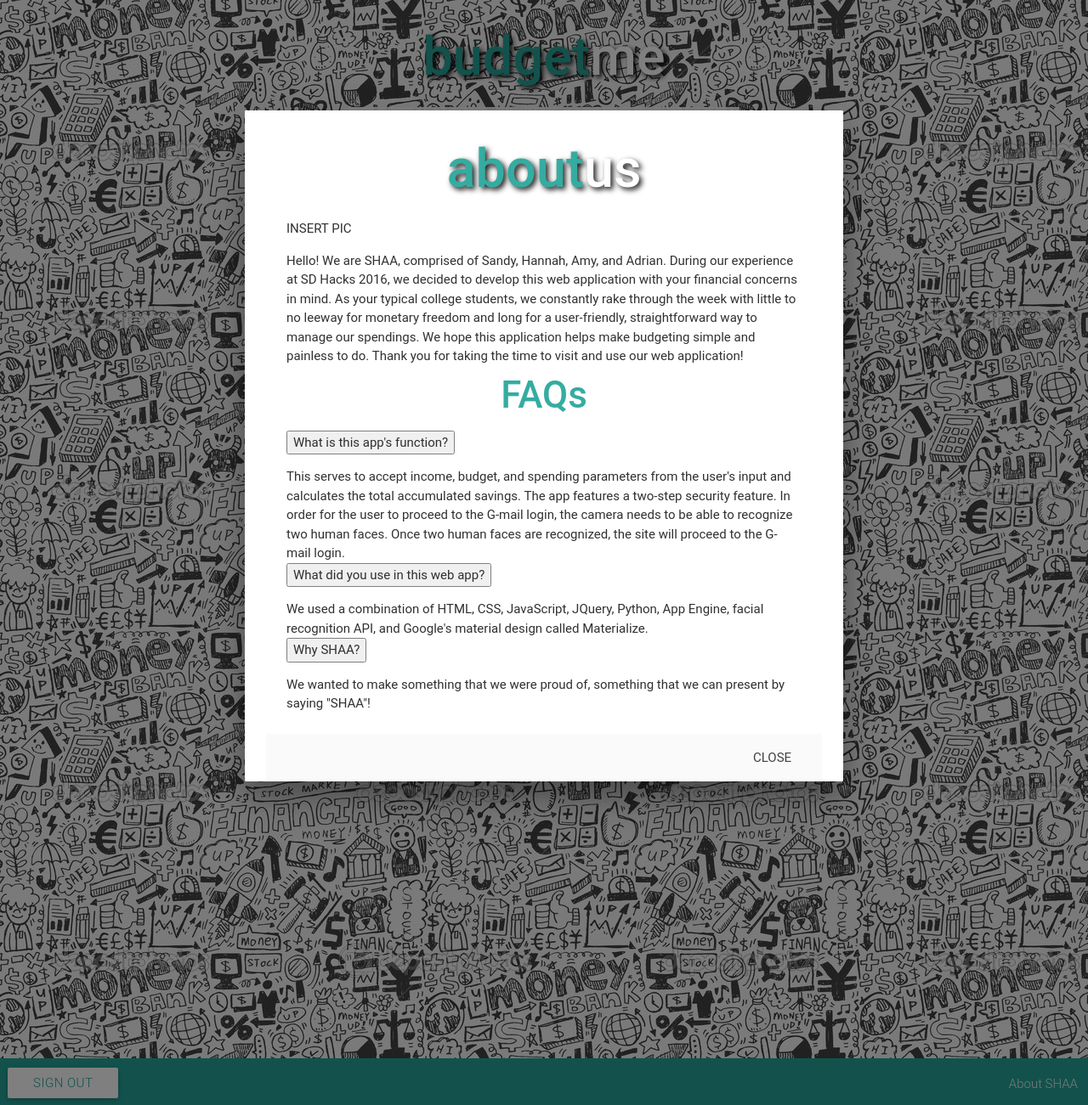
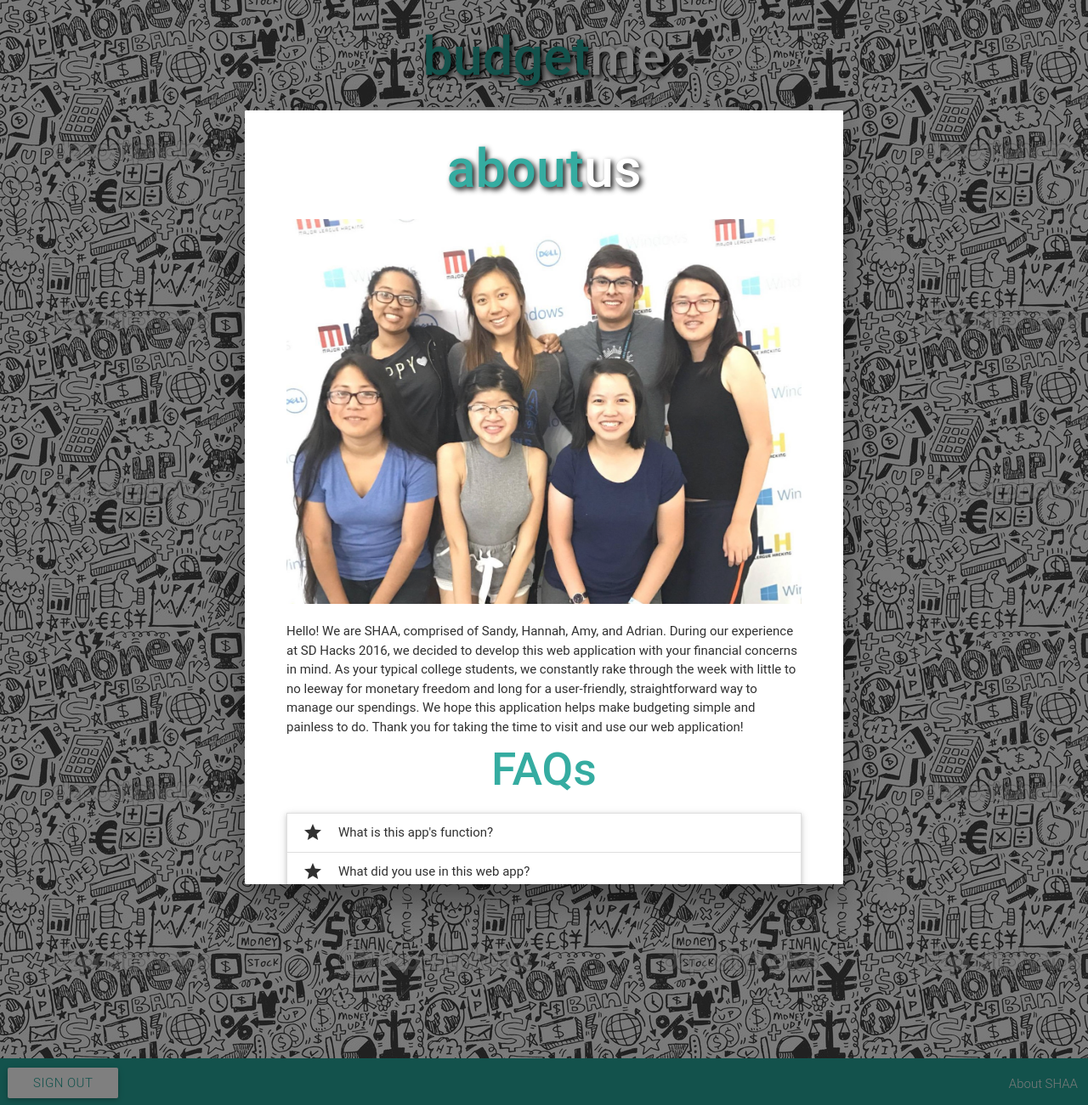
Before and after one commit to hsykwon/budgetme, a Python web app: template templates/mainPage.html in a window 1280 px wide, after a click on "About SHAA". Shown: the whole page at 85% size. Run offline with Jinja, Linux system fonts and the light colour scheme; the template is opened without the code that fills it, so the values that code supplies are empty; some libraries are stand-ins or nearby versions; some web fonts are replaced.

Commit message:
modified the about section!

```diff
--- a/templates/mainPage.html
+++ b/templates/mainPage.html
@@ -63,28 +63,41 @@
        <form method="render" action="">
          <div class="modal-content">
            <h1 style="text-align:center;color:#26a69a;text-shadow:3px 3px 6px #000;"><strong>about<bold style="color:#fff">us</bold></strong><br></h1>
-           <!-- <img src="pic_mountain.jpg" alt="Mountain View" style="width:304px;height:228px;"> --> INSERT PIC
+           <img src="../static/grouppic.jpg" style="width:100%;height:100%;alignment:center-align;">
            <p>Hello! We are SHAA, comprised of Sandy, Hannah, Amy, and Adrian. During our experience at SD Hacks 2016, we decided to develop this web application with your financial concerns in mind. As your typical college students, we constantly rake through the week with little to no leeway for monetary freedom and long for a user-friendly, straightforward way to manage our spendings. We hope this application helps make budgeting simple and painless to do. Thank you for taking the time to visit and use our web application!</p>
-           <h3 style="text-align:center;color:#26a69a;"><strong>FAQs</strong><br></h3>
+           <h2 style="text-align:center;color:#26a69a;"><strong>FAQs</strong><br></h2>
+
+           <ul class="collapsible" data-collapsible="expandable">
+             <li>
+               <div class="collapsible-header"><i class="material-icons">grade</i>What is this app's function?</div>
+               <div class="collapsible-body"><p>This serves to accept income, budget, and spending parameters from the user's input and calculates the total accumulated savings. The app also features a two-step security feature. In order for the user to proceed to the G-mail login, the camera needs to be able to
+               recognize two human faces. Once two human faces are recognized, the site will proceed to the G-mail login.</p></div>
+             </li>
+             <li>
+               <div class="collapsible-header"><i class="material-icons">grade</i>What did you use in this web app?</div>
+               <div class="collapsible-body"><p>We used a combination of HTML, CSS, JavaScript, JQuery, Python, App Engine, facial recognition API, and Google's material design called Materialize.</p></div>
+             </li>
+             <li>
+               <div class="collapsible-header"><i class="material-icons">grade</i>Why SHAA? What is its significance?</div>
+               <div class="collapsible-body"><p>We wanted to make something that we were proud of, something that we can present by saying "SHAA"!</p></div>
+             </li>
+           </ul>
+
+
            <div class="w3-container">
             <div class="w3-accordion w3-light-grey">
-
-               <button onclick="myFunction('Demo1')" class="w3-btn-block w3-left-align">What is this app's function?</button>
                <div id="Demo1" class="w3-accordion-content w3-container">
-                 <p>This serves to accept income, budget, and spending parameters from the user's input and calculates the total accumulated savings. The app features a two-step security feature. In order for the user to proceed to the G-mail login, the camera needs to be able to
-                 recognize two human faces. Once two human faces are recognized, the site will proceed to the G-mail login.</p>
+                 <p></p>
                </div>
-               <button onclick="myFunction('Demo2')" class="w3-btn-block w3-left-align">What did you use in this web app?</button>
                <div id="Demo2" class="w3-accordion-content w3-container">
-                 <p>We used a combination of HTML, CSS, JavaScript, JQuery, Python, App Engine, facial recognition API, and Google's material design called Materialize.</p>
+                 <p></p>
                </div>
-                <button onclick="myFunction('Demo3')" class="w3-btn-block w3-left-align">Why SHAA?</button>
                  <div id="Demo3" class="w3-accordion-content w3-container">
-                   <p>We wanted to make something that we were proud of, something that we can present by saying "SHAA"!</p>
+                   <p></p>
                  </div>
-               </div>
+              </div>
             </div>
-           </div>
+          </div>
          <div class="modal-footer">
            <a href="/" class=" modal-action modal-close waves-effect waves-green btn-flat">close</a>
          </div>
```
Also changed, not shown: static/grouppic.jpg (added), static/materialize.js.
